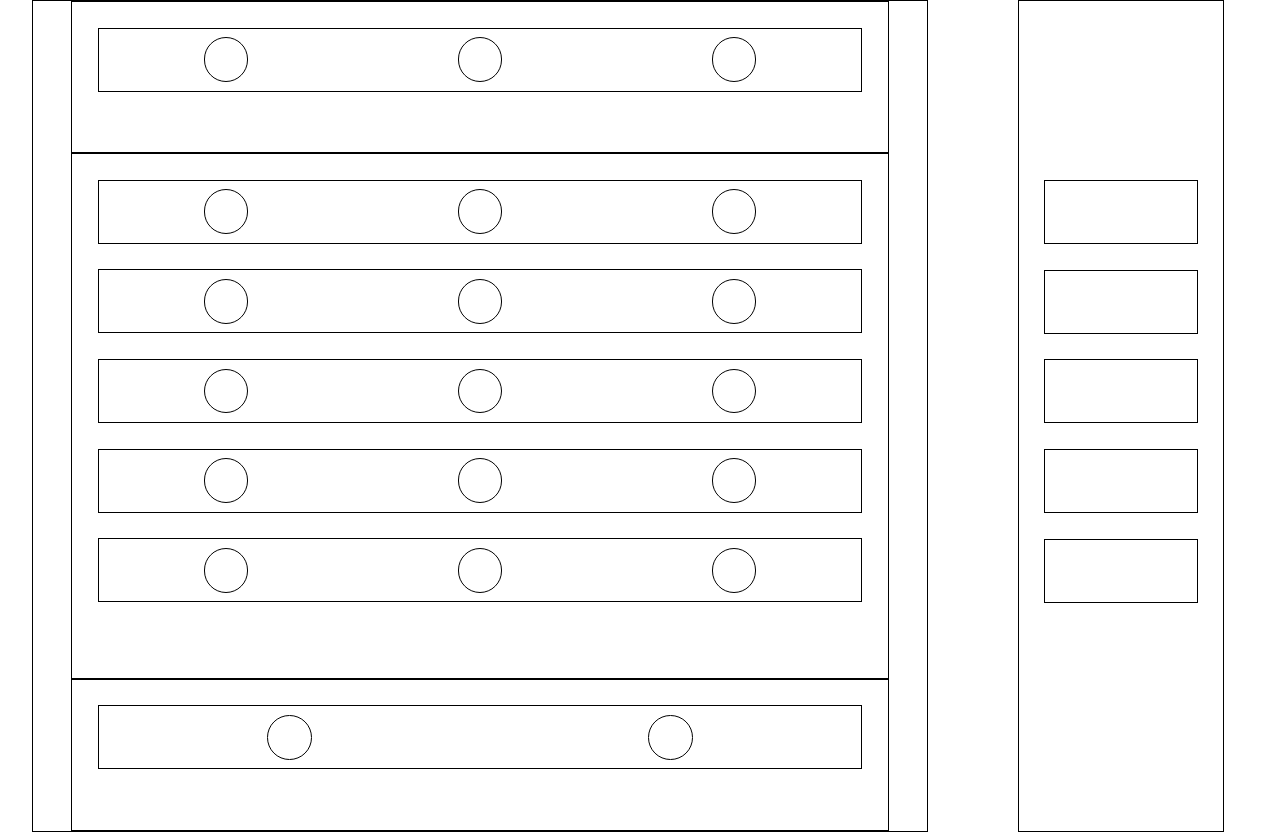
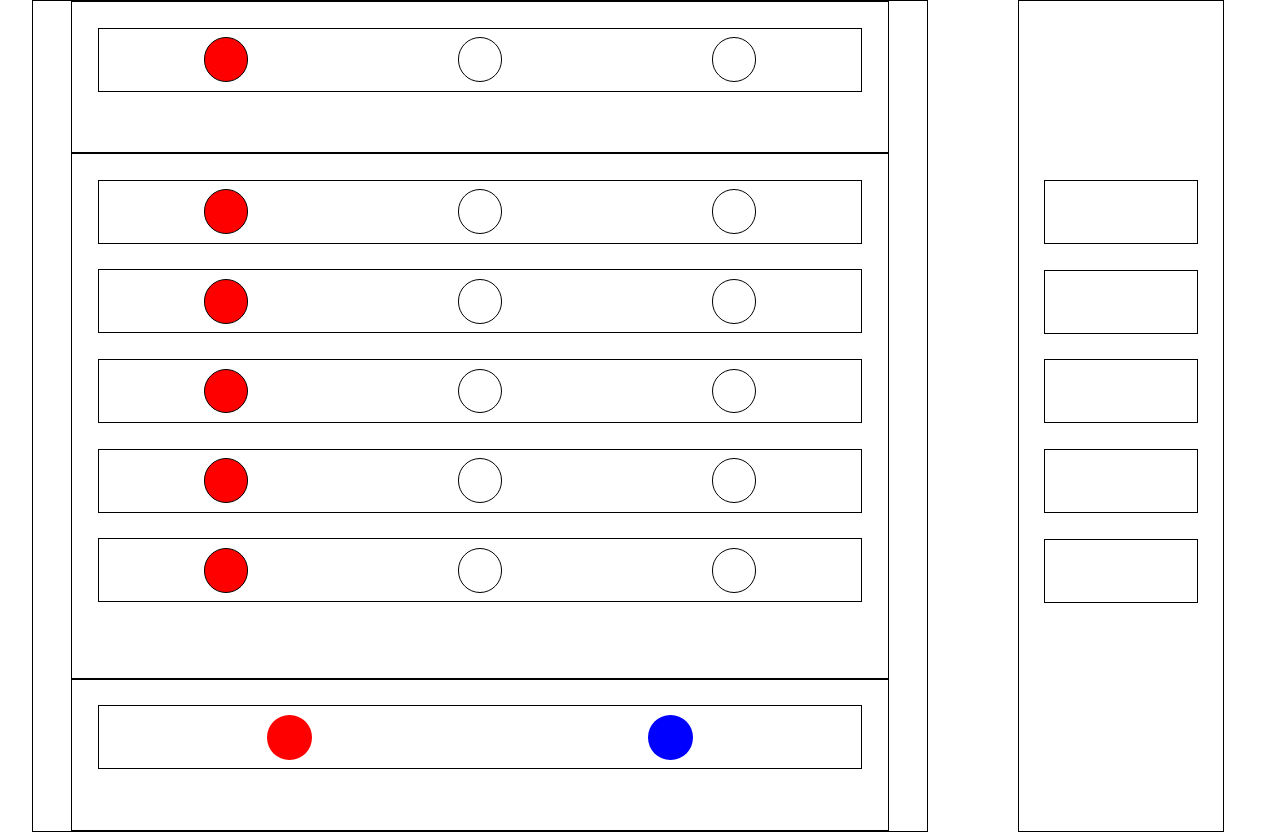
Before and after one commit to Flothar78/mastermind, a Vue app: page / in a window 1280 px wide. Built offline with nearby package versions, Linux system fonts and the light colour scheme.

Commit message:
Bind classes

```diff
--- a/src/components/PeonStoreRow.vue
+++ b/src/components/PeonStoreRow.vue
@@ -2,8 +2,8 @@
 
 <template>
   <div class="peons-row">
-    <div class="peon-color"></div>
-    <div class="peon-color"></div>
+    <div class="peon-color-red"></div>
+    <div class="peon-color-blue"></div>
   </div>
 </template>
 
@@ -16,8 +16,14 @@
   height: 5vw;
   margin: 2vw;
 }
-.peon-color {
-  border: black 1px solid;
+.peon-color-red {
+  background-color: red;
+  width: 3.5vw;
+  height: 3.5vw;
+  border-radius: 50%;
+}
+.peon-color-blue {
+  background-color: blue;
   width: 3.5vw;
   height: 3.5vw;
   border-radius: 50%;
--- a/src/components/PeonsRow.vue
+++ b/src/components/PeonsRow.vue
@@ -1,10 +1,13 @@
-<script setup></script>
+<script setup>
+import { ref } from "vue";
+const isActive = ref(true);
+</script>
 
 <template>
   <div class="peons-row">
-    <div class="peon-color"></div>
-    <div class="peon-color"></div>
-    <div class="peon-color"></div>
+    <div class="peon-choice" v-bind:class="{ redColor: isActive }"></div>
+    <div class="peon-choice"></div>
+    <div class="peon-choice"></div>
   </div>
 </template>
 
@@ -17,10 +20,13 @@
   height: 5vw;
   margin: 2vw;
 }
-.peon-color {
+.peon-choice {
   border: black 1px solid;
   width: 3.5vw;
   height: 3.5vw;
   border-radius: 50%;
 }
+.redColor {
+  background-color: red;
+}
 </style>
```
